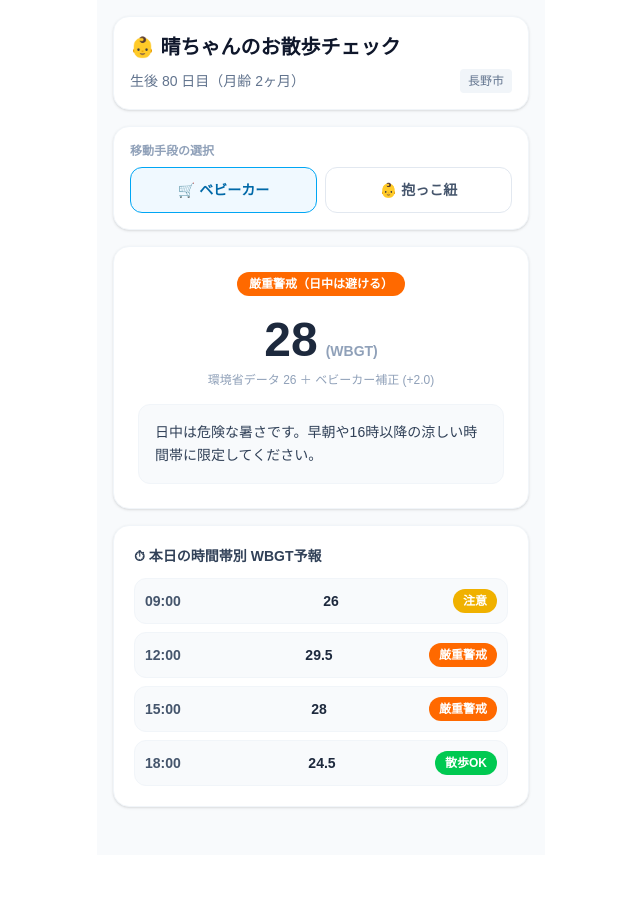
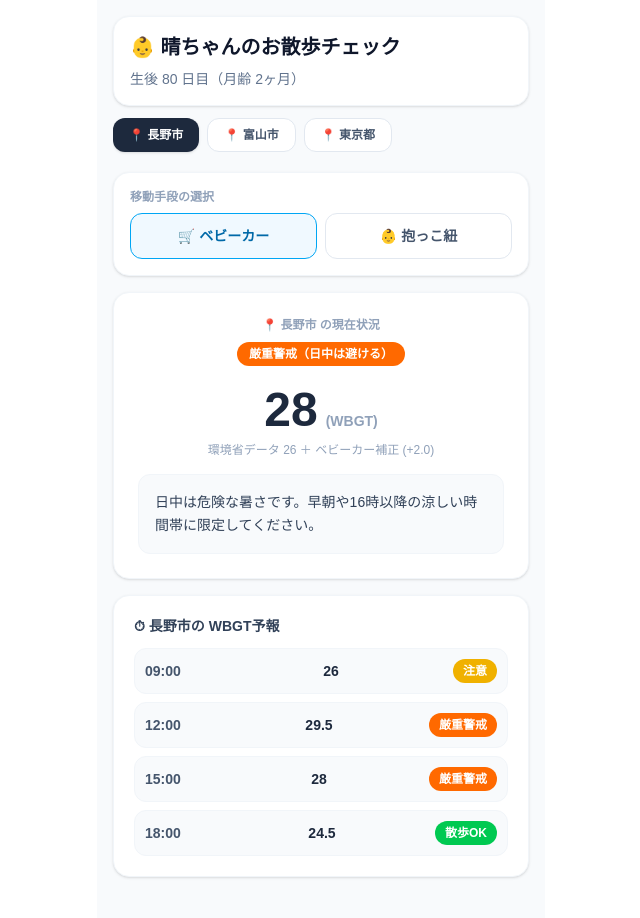
Before and after one commit to tkrtn3110/hare-stroller-wbgt, a Next.js app: page / in a window 1280 px wide. Shown: the top 918 px of the page, without its empty margins (319-959 px from the left). Before the commit the page ends 855 px from the top, so only its background shows below. Built offline with nearby package versions, Linux system fonts and the light colour scheme; no server answers.

Commit message:
Add multi-location support

```diff
--- a/app/page.tsx
+++ b/app/page.tsx
@@ -9,18 +9,30 @@ type HourlyData = {
   wbgt: number;
 };
 
+// 登録地点のリスト（必要に応じて追加・変更可能）
+const LOCATIONS = [
+  { id: '48141', name: '長野市' },
+  { id: '55111', name: '富山市' },
+  { id: '44132', name: '東京都' },
+];
+
 export default function Home() {
   const [ageInDays] = useState<number>(80);
   const [transport, setTransport] = useState<Transportation>('stroller');
+
+  // 選択中の地点管理
+  const [selectedLocation, setSelectedLocation] = useState(LOCATIONS[0]);
+
   const [rawWbgt, setRawWbgt] = useState<number>(25.0);
   const [forecast, setForecast] = useState<HourlyData[]>([]);
   const [loading, setLoading] = useState<boolean>(true);
 
+  // 地点が切り替わったらデータを再取得
   useEffect(() => {
     async function fetchWbgt() {
       try {
         setLoading(true);
-        const res = await fetch('/api/wbgt?pointId=48141');
+        const res = await fetch(`/api/wbgt?pointId=${selectedLocation.id}`);
         const data = await res.json();
         if (data.wbgt) setRawWbgt(data.wbgt);
         if (data.forecast) setForecast(data.forecast);
@@ -32,20 +44,36 @@ export default function Home() {
     }
 
     fetchWbgt();
-  }, []);
+  }, [selectedLocation]);
 
   const currentAdvice = getAdvice(ageInDays, rawWbgt, transport);
 
   return (
     <main className="min-h-screen bg-slate-50 p-4 max-w-md mx-auto text-slate-800 pb-12">
       {/* ヘッダー情報 */}
-      <header className="bg-white p-4 rounded-2xl shadow-sm mb-4 border border-slate-100">
-        <h1 className="text-xl font-bold text-slate-900">👶 晴ちゃんのお散歩チェック</h1>
-        <div className="mt-2 text-sm text-slate-500 flex justify-between items-center">
-          <span>生後 {ageInDays} 日目（月齢 {Math.floor(ageInDays / 30)}ヶ月）</span>
-          <span className="text-xs bg-slate-100 px-2 py-1 rounded font-medium">長野市</span>
+      <header className="bg-white p-4 rounded-2xl shadow-sm mb-3 border border-slate-100">
+        <h1 className="text-xl font-bold text-slate-900 mb-2">👶 晴ちゃんのお散歩チェック</h1>
+        <div className="text-sm text-slate-500">
+          生後 {ageInDays} 日目（月齢 {Math.floor(ageInDays / 30)}ヶ月）
         </div>
       </header>
+
+      {/* 地点切り替えタブ */}
+      <section className="flex gap-2 mb-4 overflow-x-auto pb-1">
+        {LOCATIONS.map((loc) => (
+          <button
+            key={loc.id}
+            onClick={() => setSelectedLocation(loc)}
+            className={`px-4 py-2 rounded-xl text-xs font-bold transition whitespace-nowrap ${
+              selectedLocation.id === loc.id
+                ? 'bg-slate-800 text-white shadow-sm'
+                : 'bg-white text-slate-600 border border-slate-200'
+            }`}
+          >
+            📍 {loc.name}
+          </button>
+        ))}
+      </section>
 
       {/* 移動手段切り替え */}
       <section className="bg-white p-4 rounded-2xl shadow-sm mb-4 border border-slate-100">
@@ -77,9 +105,10 @@ export default function Home() {
       {/* メイン判定カード */}
       <section className="bg-white p-6 rounded-2xl shadow-sm mb-4 border border-slate-100 text-center">
         {loading ? (
-          <div className="py-8 text-slate-400 text-sm">環境省から最新データを読み込み中...</div>
+          <div className="py-8 text-slate-400 text-sm">【{selectedLocation.name}】のデータを読み込み中...</div>
         ) : (
           <>
+            <div className="text-xs font-bold text-slate-400 mb-2">📍 {selectedLocation.name} の現在状況</div>
             <span className={`inline-block text-white text-xs font-bold px-3 py-1 rounded-full mb-3 ${currentAdvice.badgeColor}`}>
               {currentAdvice.title}
             </span>
@@ -106,7 +135,7 @@ export default function Home() {
       {!loading && forecast.length > 0 && (
         <section className="bg-white p-5 rounded-2xl shadow-sm border border-slate-100">
           <h2 className="text-sm font-bold text-slate-700 mb-3 flex items-center gap-2">
-            ⏱ 本日の時間帯別 WBGT予報
+            ⏱ {selectedLocation.name}の WBGT予報
           </h2>
           <div className="space-y-2">
             {forecast.map((item, idx) => {
```
